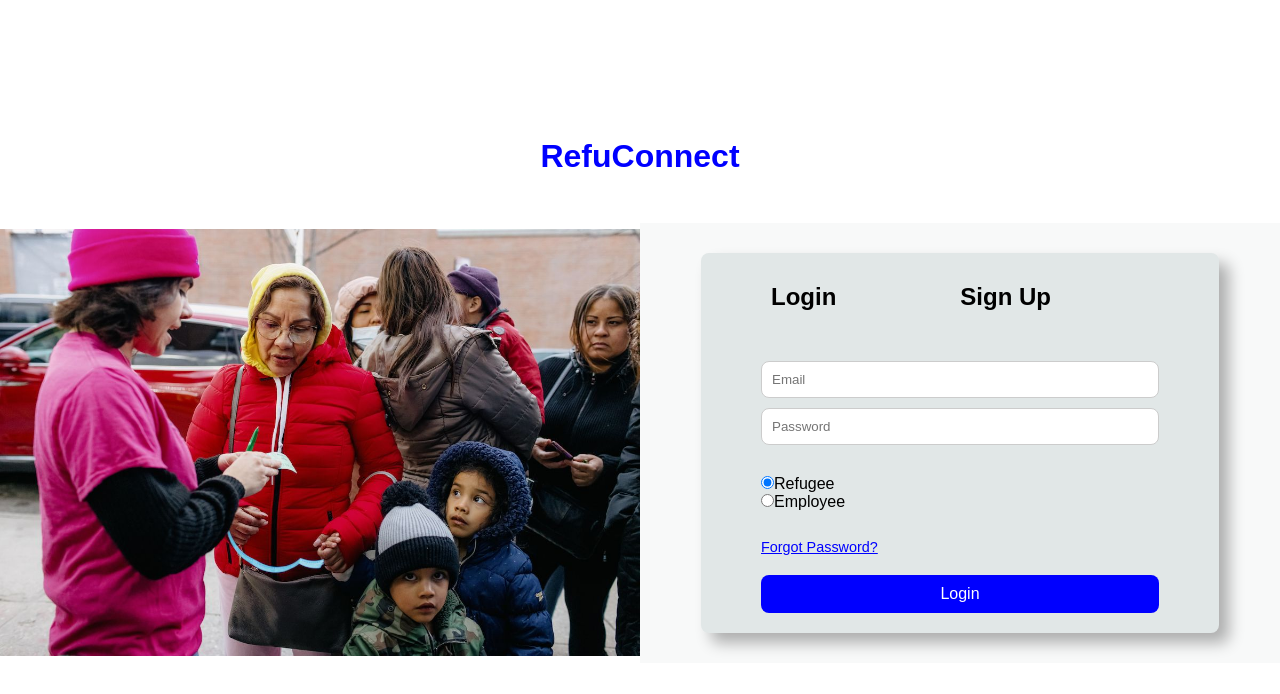
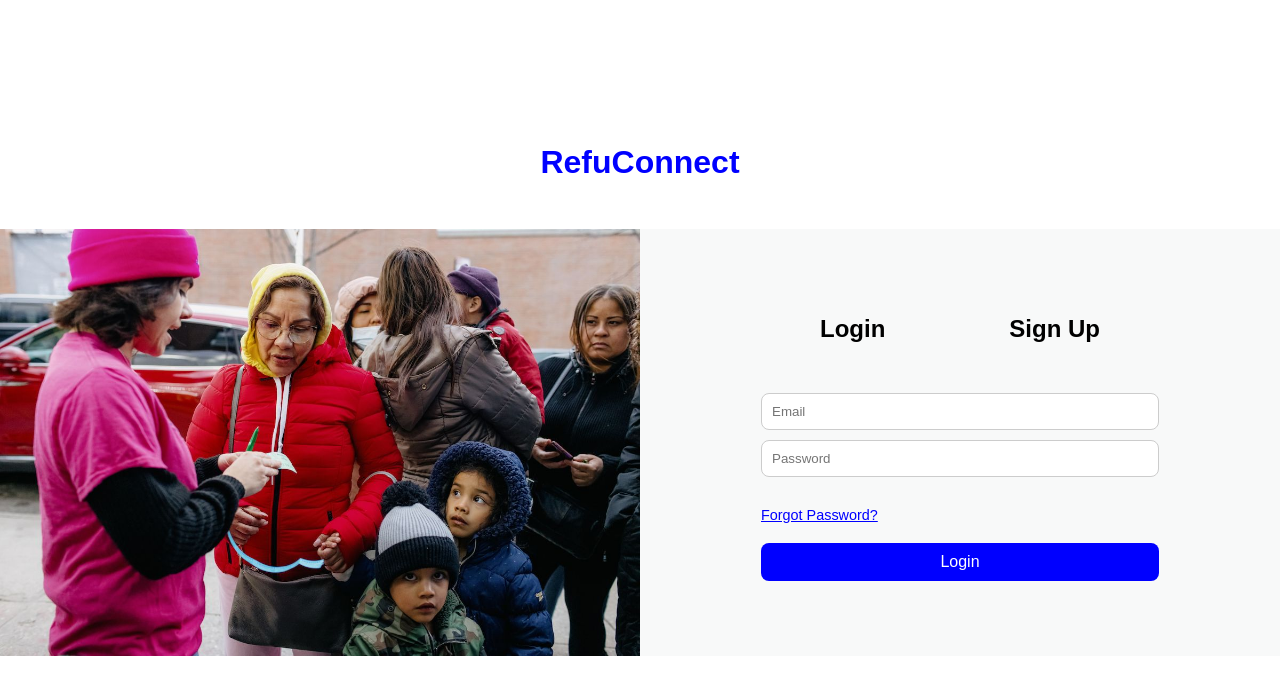
Before and after one commit to ehab20011/p-hacks, a React (Create React App) app in the folder client/: page /login in a window 1280 px wide. Shown: the top 694 px of the page. Built offline with nearby package versions, Linux system fonts and the light colour scheme.

Commit message:
Login Change

```diff
--- a/client/src/components/Login.jsx
+++ b/client/src/components/Login.jsx
@@ -6,7 +6,6 @@ import bgimg from "./images/login.jpg";
 function Login() {
   const [email, setEmail] = useState("");
   const [password, setPassword] = useState("");
-  const [role, setRole] = useState("refugee");
   const [error, setError] = useState("");
   const navigate = useNavigate();
 
@@ -19,9 +18,8 @@ function Login() {
         headers: {
           'Content-Type': 'application/json',
         },
-        body: JSON.stringify({ email, password, role }),
+        body: JSON.stringify({ email, password }),
       });
-
 
       const data = await response.json();
 
@@ -36,6 +34,11 @@ function Login() {
     }
   };
 
+  const handleSignupClick = () => {
+    // Navigate to the signup worker page
+    navigate('/signup-worker');
+  };
+
   return (
     <div className="main">
       <h2 className="refu">RefuConnect</h2>
@@ -44,10 +47,9 @@ function Login() {
           <img src={bgimg} alt="Background" />
         </div>
         <div className="right-container">
-          <div className="inner-right">
           <div className="options">
             <h2>Login</h2>
-              <h2>Sign Up</h2>
+            <h2 onClick={handleSignupClick} style={{ cursor: 'pointer' }}>Sign Up</h2>
           </div>
           <div>
             <form onSubmit={handleLogin}>
@@ -65,33 +67,10 @@ function Login() {
                   onChange={(e) => setPassword(e.target.value)}
                 />
               </div>
-                <div className="choose-role">
-                  <label>
-                    <input
-                      type="radio"
-                      name="role"
-                      value="refugee"
-                      checked={role === "refugee"}
-                      onChange={(e) => setRole(e.target.value)}
-                    />
-                    Refugee
-                  </label>
-                  <br />
-                  <label>
-                    <input
-                      type="radio"
-                      name="role"
-                      value="employee"
-                      checked={role === "employee"}
-                      onChange={(e) => setRole(e.target.value)}
-                    />
-                    Employee
-                  </label>
-                </div>
               {error && <p style={{ color: 'red' }}>{error}</p>}
-                <a href="#" className="forgot-password">
+              <button type="button" className="forgot-password">
                 Forgot Password?
-                </a>
+              </button>
               <button type="submit" className="btn-login">
                 Login
               </button>
@@ -100,7 +79,6 @@ function Login() {
         </div>
       </div>
     </div>
-    </div>
   );
 }
 
```
Lines whose indentation alone changed are shown as unchanged.
